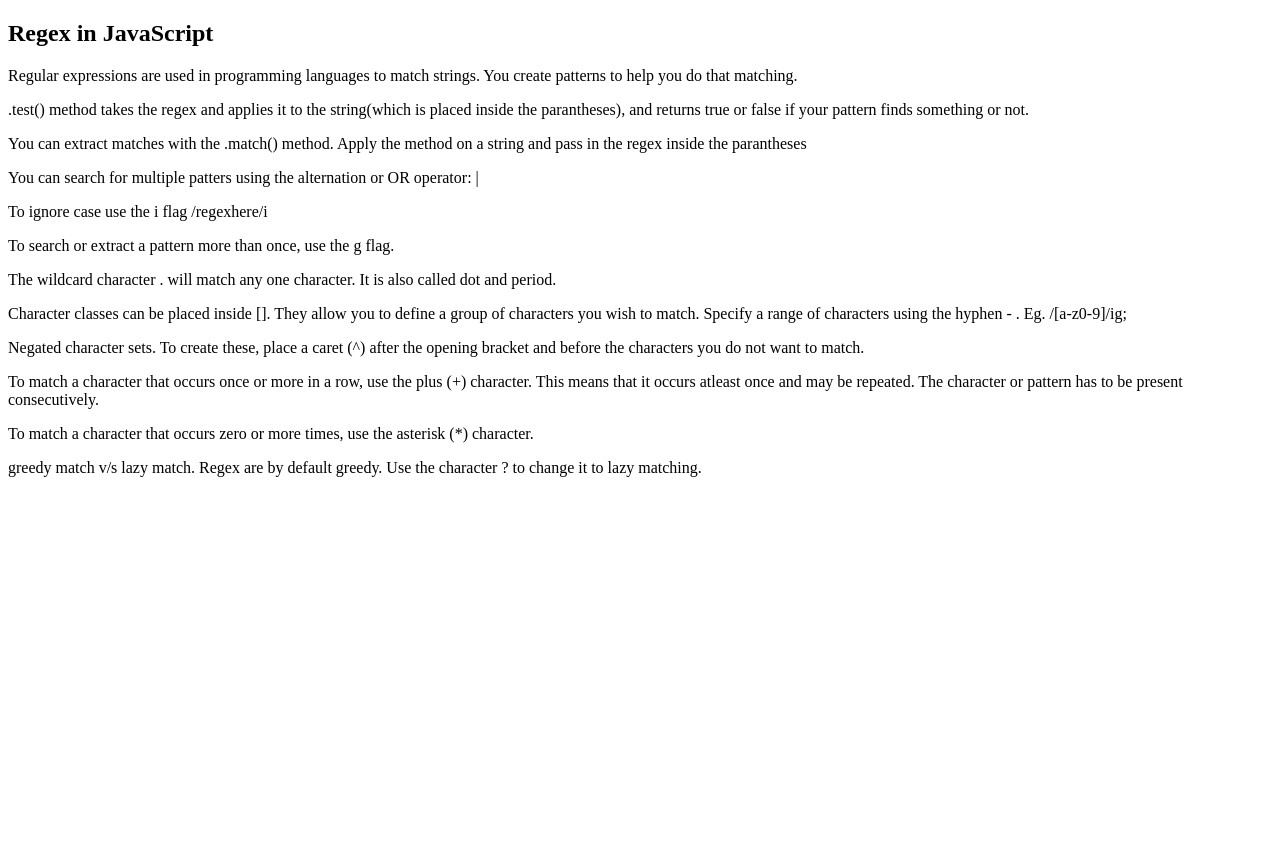
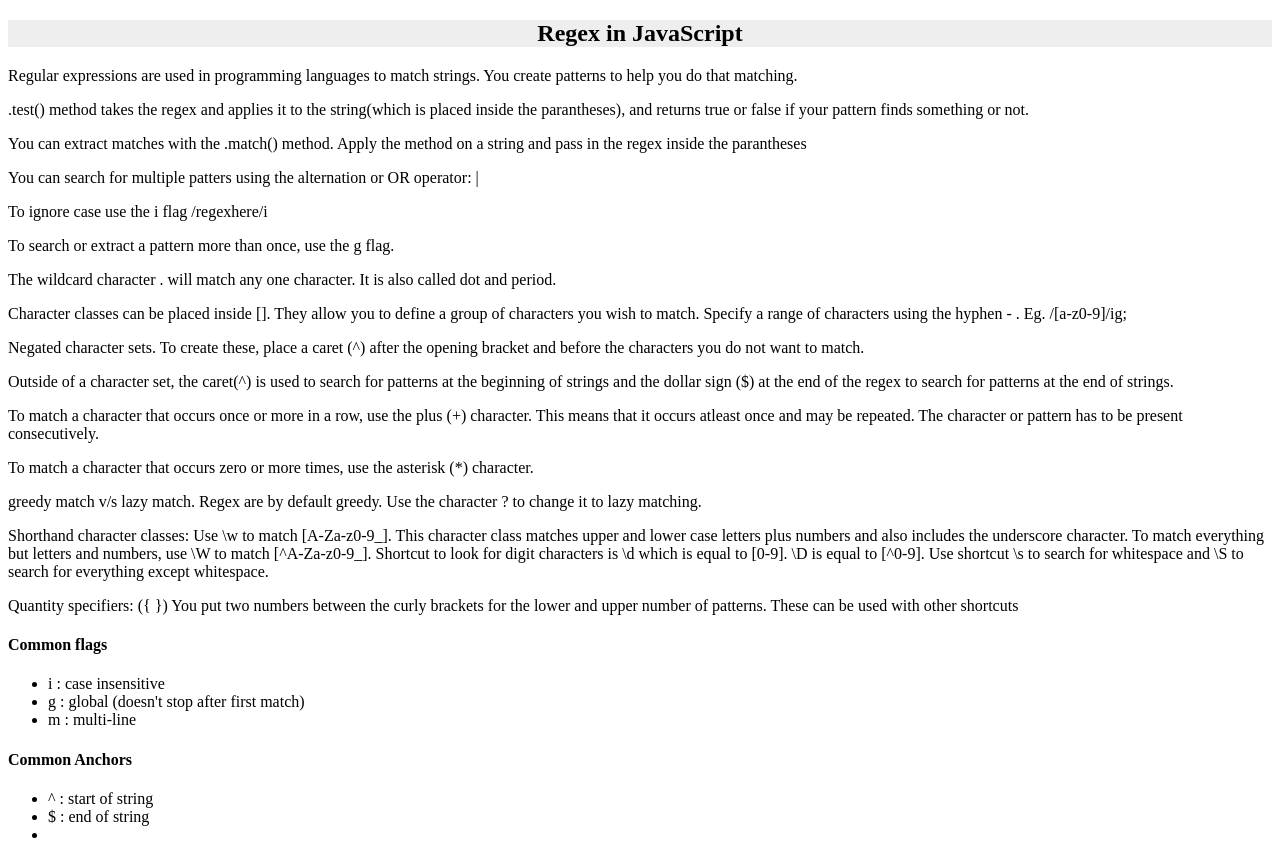
Before and after one commit to nikijiandani/Regex-cheatsheet, a plain HTML site: page cheatsheet.html in a window 1280 px wide. Before the commit the page ends 800 px from the top, so only its background shows below. Drawn offline with Linux system fonts and the light colour scheme.

Commit message:
Added stylesheet

```diff
--- a/cheatsheet.html
+++ b/cheatsheet.html
@@ -2,6 +2,7 @@
 <html>
 <head>
 	<title>Regex in JavaScript</title>
+	<link rel="stylesheet" type="text/css" href="style.css">
 </head>
 <body>
 
@@ -16,9 +17,25 @@
 <p>The wildcard character . will match any one character. It is also called dot and period.</p>
 <p>Character classes can be placed inside []. They allow you to define a group of characters you wish to match. Specify a range of characters using the hyphen - . Eg. /[a-z0-9]/ig;</p>
 <p>Negated character sets. To create these, place a caret (^) after the opening bracket and before the characters you do not want to match.</p>
+<p>Outside of a character set, the caret(^) is used to search for patterns at the beginning of strings and the dollar sign ($) at the end of the regex to search for patterns at the end of strings.</p>
 <p>To match a character that occurs once or more in a row, use the plus (+) character. This means that it occurs atleast once and may be repeated. The character or pattern has to be present consecutively.</p>
 <p>To match a character that occurs zero or more times, use the asterisk (*) character.</p>
 <p>greedy match v/s lazy match. Regex are by default greedy. Use the character ? to change it to lazy matching.</p>
+<p>Shorthand character classes: Use \w to match [A-Za-z0-9_]. This character class matches upper and lower case letters plus numbers and also includes the underscore character. To match everything but letters and numbers, use \W to match [^A-Za-z0-9_].
+Shortcut to look for digit characters is \d which is equal to [0-9]. \D is equal to [^0-9]. Use shortcut \s to search for whitespace and \S to search for everything except whitespace.</p>
+<p>Quantity specifiers: ({ }) You put two numbers between the curly brackets for the lower and upper number of patterns. These can be used with other shortcuts</p>
+<h4>Common flags</h4>
+<ul>
+	<li>i : case insensitive</li>
+	<li>g : global (doesn't stop after first match)</li>
+	<li>m : multi-line</li>
+</ul>
+<h4>Common Anchors</h4>
+<ul>
+	<li>^ : start of string</li>
+	<li>$ : end of string</li>
+	<li></li>
+</ul>
 
 </body>
 </html>
--- /dev/null
+++ b/style.css
@@ -0,0 +1,4 @@
+h2 {
+	background: #EEEEEE;
+	text-align: center;
+}
```
